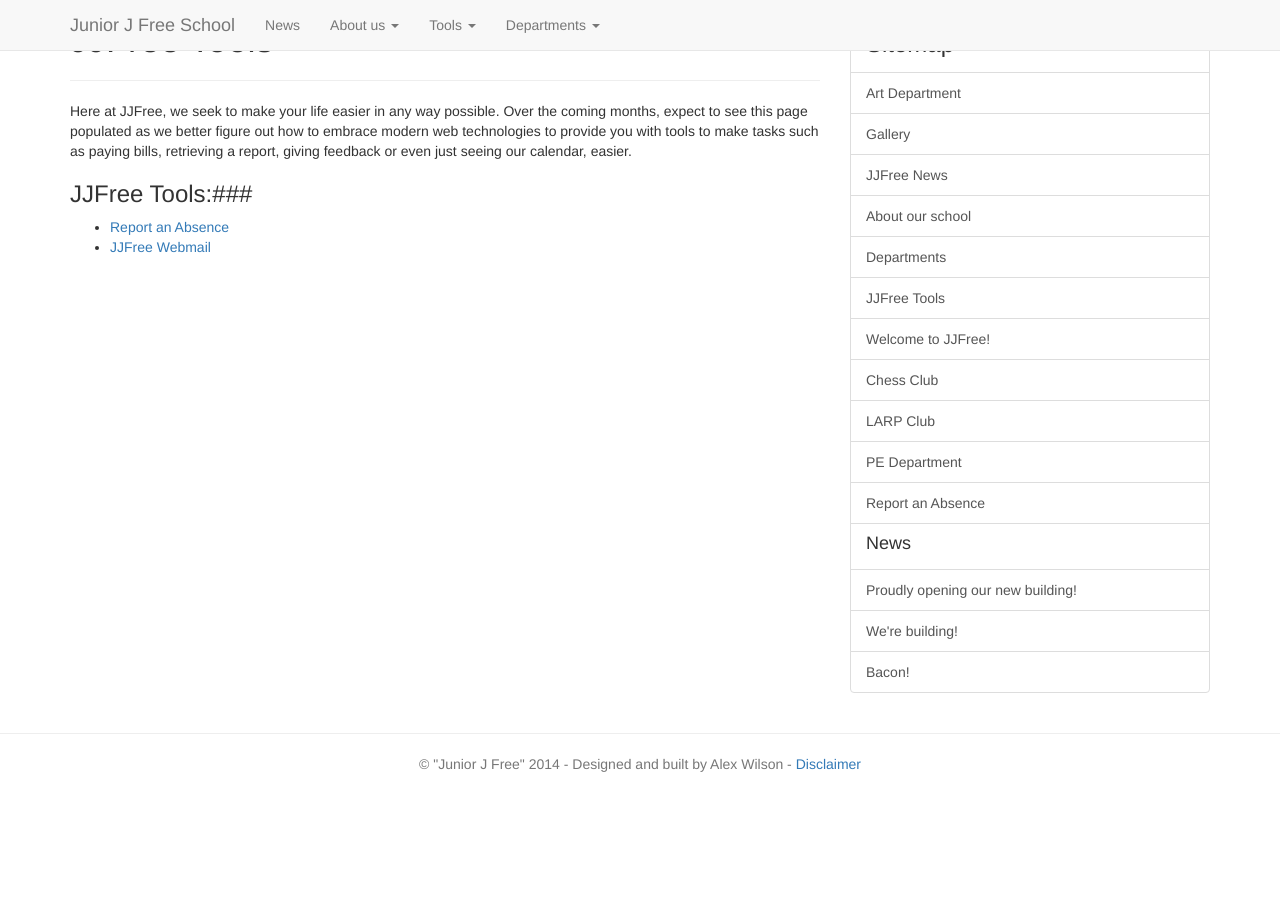
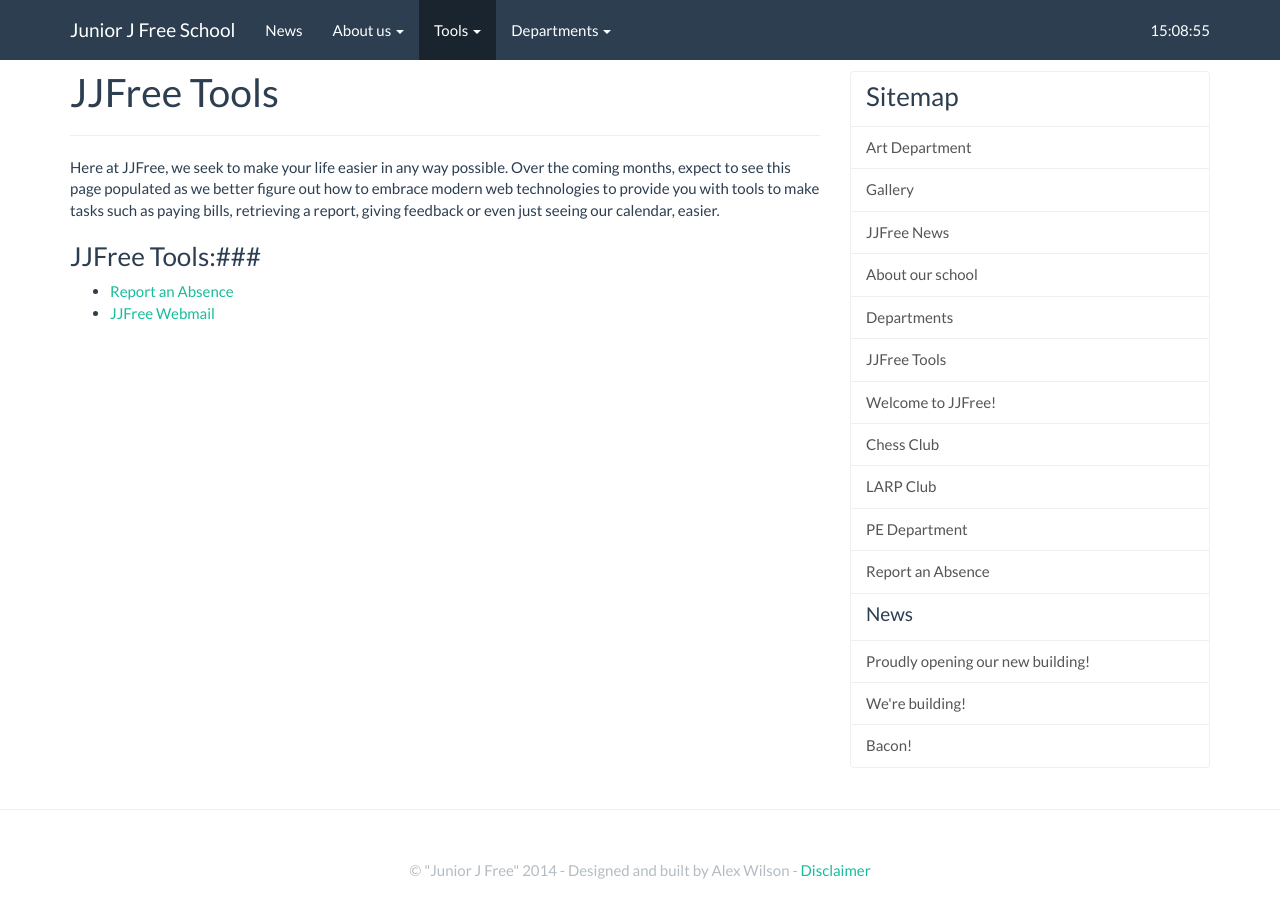
Before and after one commit to alexwilson/jjfree, a Jekyll site: the page built from tools/index.md, in a window 1280 px wide and 962 px high. Shown: the top 918 px of the window. Built offline with Jekyll 4.4.1, drawn with Linux system fonts in a browser that asks for light colours; nearby versions of some CDN libraries; library files that are not in the unit come from our copies; Markdown is read by kramdown in place of the engine named in the settings.

Commit message:
Revert "... and it sits within a subdirectory, so this might help. :P"
This reverts commit d0da9f18d210b299c6c0b64cd7b0948d8df64d3c.

```diff
--- a/_config.yml
+++ b/_config.yml
@@ -21,19 +21,19 @@
 
 # Navigation menu.
 navmenu: {
-	'News': './news/',
+	'News': '/news/',
     'About us': {
-        'About our school': './about-us/about-jjfree/',
-        'Gallery': './about-us/gallery/',
+        'About our school': '/about-us/about-jjfree/',
+        'Gallery': '/about-us/gallery/',
     },
     'Tools': {
-    	'Tools': './tools/index.html',
-    	'Report an absence': './tools/report-absence/',
+    	'Tools': '/tools/index.html',
+    	'Report an absence': '/tools/report-absence/',
     },
     'Departments': {
-        'Departments': './about-us/departments/index.html',
-        'Art': './about-us/departments/art/',
-        'PE': './about-us/departments/pe/',
+        'Departments': '/about-us/departments/index.html',
+        'Art': '/about-us/departments/art/',
+        'PE': '/about-us/departments/pe/',
     }
 }
 
@@ -45,15 +45,15 @@
 
 # CSS Stylesheets to be included in the header.
 styles:
-    - "./css/bootstrap.min.css"
-    - "./css/blueimp-gallery.min.css"
-    - "./css/bootstrap-image-gallery.min.css"
-    - "./css/alex.css"
+    - "/css/bootstrap.min.css"
+    - "/css/blueimp-gallery.min.css"
+    - "/css/bootstrap-image-gallery.min.css"
+    - "/css/alex.css"
 
 # Javascript files to be included in the header.
 scripts:
     - "//ajax.googleapis.com/ajax/libs/jquery/1.11.0/jquery.min.js"
     - "//netdna.bootstrapcdn.com/bootstrap/3.1.1/js/bootstrap.min.js"
-    - "./js/jquery.blueimp-gallery.min.js"
-    - "./js/bootstrap-image-gallery.min.js"
-    - "./js/alex.js"
+    - "/js/jquery.blueimp-gallery.min.js"
+    - "/js/bootstrap-image-gallery.min.js"
+    - "/js/alex.js"
--- a/_layouts/page.html
+++ b/_layouts/page.html
@@ -12,8 +12,8 @@
             {% if page.image %}
             	{% include gallery.html %}
 		        <div class="article-image">
-		        	<a href=".{{ page.image }}" data-gallery>
-			            <img src=".{{ page.image }}" class="img-responsive">
+		        	<a href="{{ page.image }}" data-gallery>
+			            <img src="{{ page.image }}" class="img-responsive">
 		        	</a>
 				</div>
 				<hr>
--- a/_layouts/post.html
+++ b/_layouts/post.html
@@ -14,8 +14,8 @@
             {% if page.image %}
             	{% include gallery.html %}
 		        <div class="article-image">
-		        	<a href=".{{ page.image }}" data-gallery>
-			            <img src=".{{ page.image }}" class="img-responsive">
+		        	<a href="{{ page.image }}" data-gallery>
+			            <img src="{{ page.image }}" class="img-responsive">
 		        	</a>
 				</div>
 				<hr>
```
